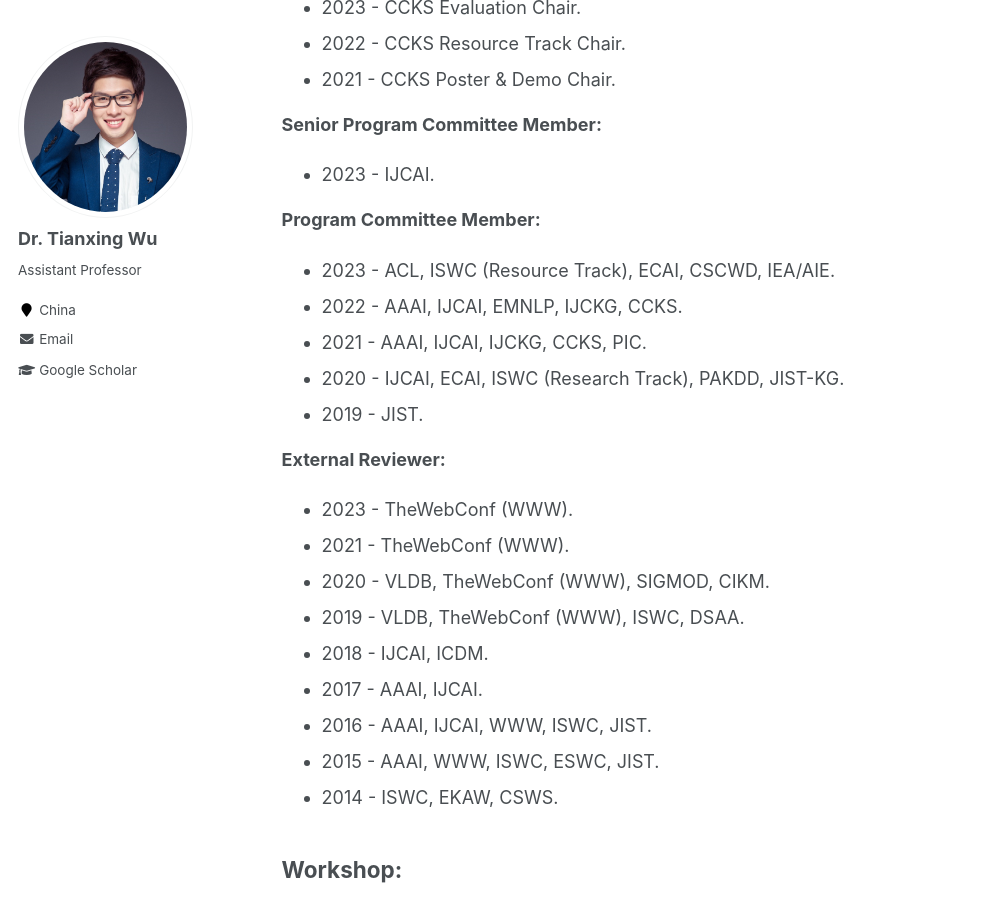
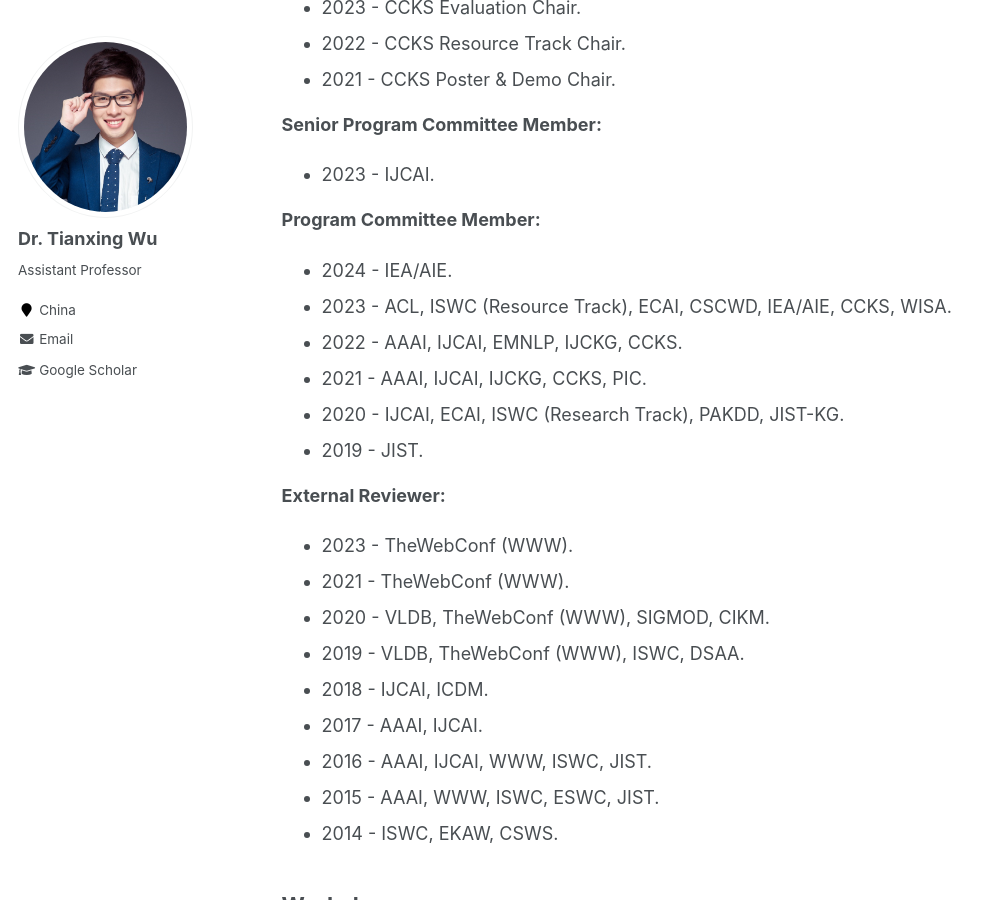
Before and after one commit to tianxing-wu/tianxing-wu.github.io, a Jekyll site: the page built from _pages/services.md, in a window 1280 px wide and 900 px high, scrolled down 1808 px. Shown: the whole window, without its empty margins (0-996 px from the left). Built offline with Jekyll 4.4.1, drawn with Linux system fonts in a browser that asks for light colours.

Commit message:
info update

```diff
--- a/_pages/services.md
+++ b/_pages/services.md
@@ -46,7 +46,8 @@ author_profile: true
 * 2023 - IJCAI.
 
 **Program Committee Member:**
-* 2023 - ACL, ISWC (Resource Track), ECAI, CSCWD, IEA/AIE.
+* 2024 - IEA/AIE.
+* 2023 - ACL, ISWC (Resource Track), ECAI, CSCWD, IEA/AIE, CCKS, WISA.
 * 2022 - AAAI, IJCAI, EMNLP, IJCKG, CCKS.
 * 2021 - AAAI, IJCAI, IJCKG, CCKS, PIC.
 * 2020 - IJCAI, ECAI, ISWC (Research Track), PAKDD, JIST-KG.
```
Also changed, not shown: 1 other file.
